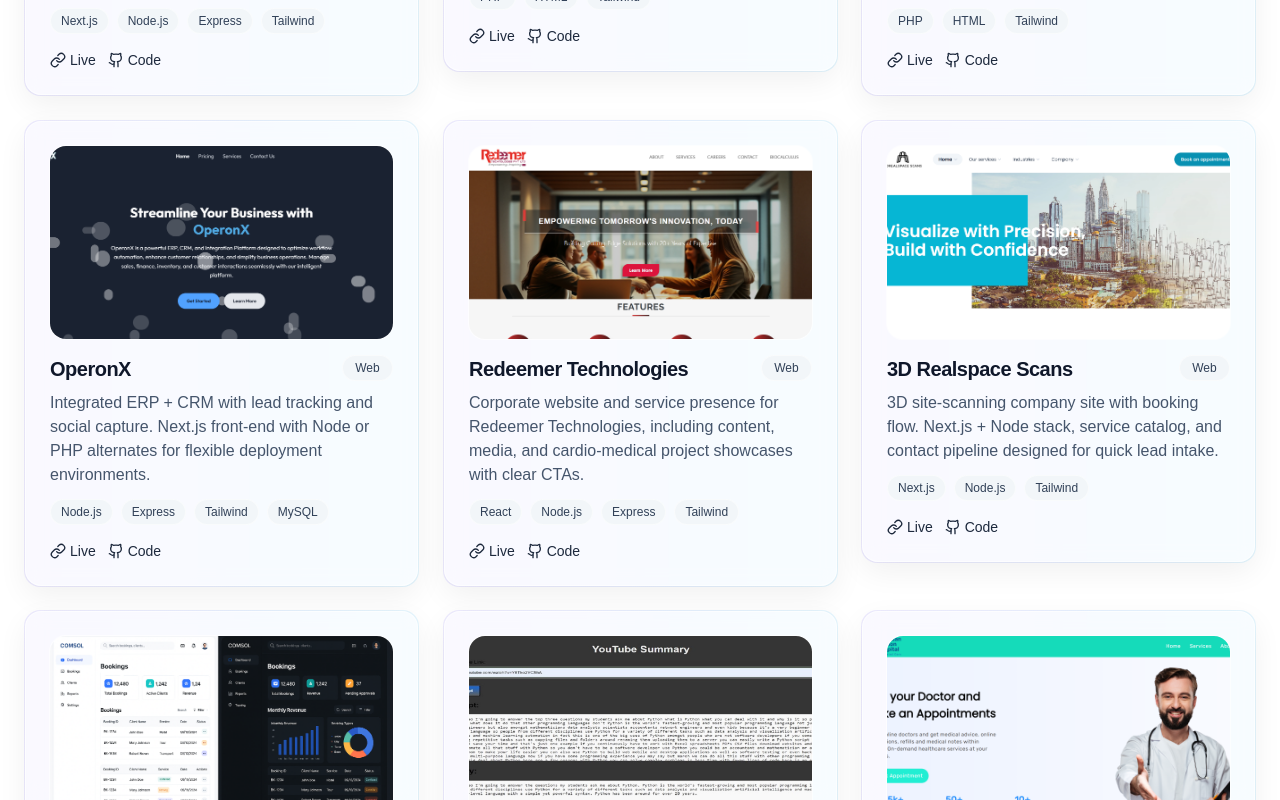
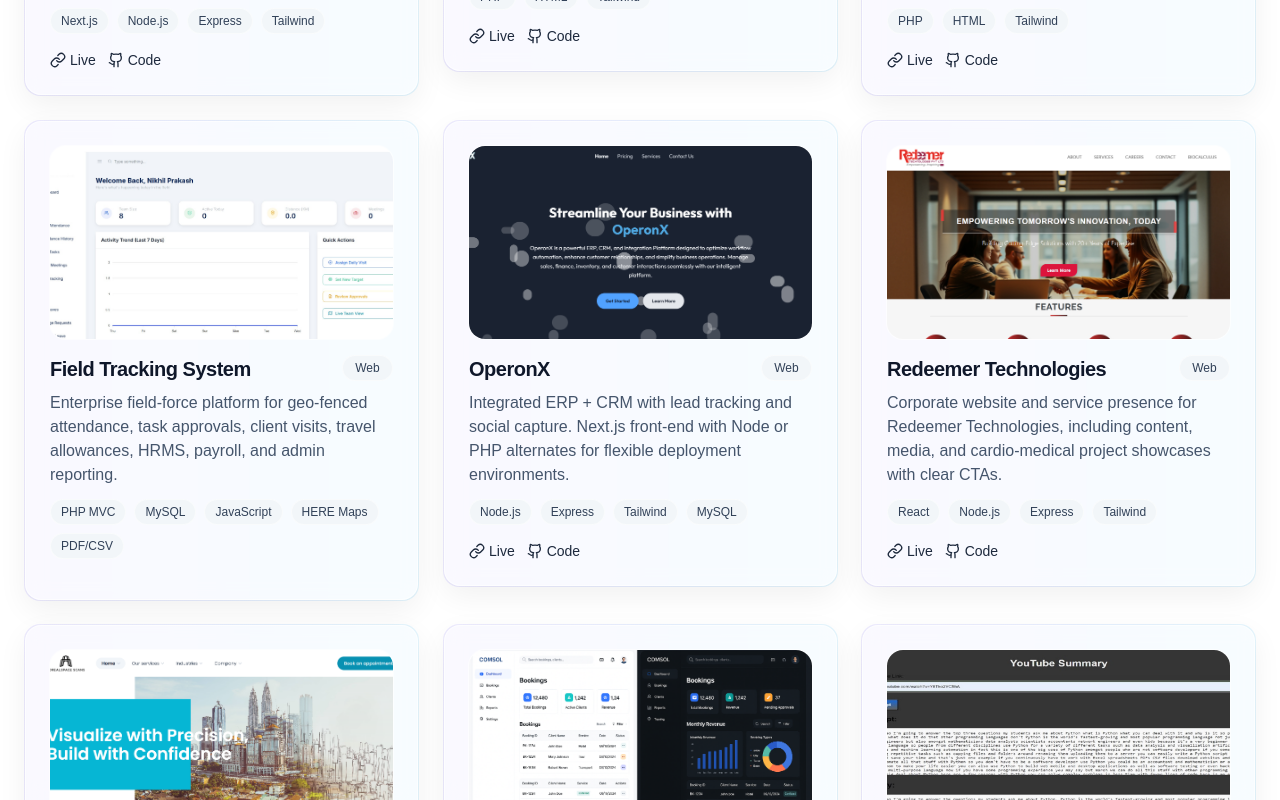
Before and after one commit to nikhilljpskj/Nikhil-JP, a Next.js app: page /projects in a window 1280 px wide. Shown: the part 710-1510 px from the top of the page. Built offline with nearby package versions, Linux system fonts and the light colour scheme.

Commit message:
Projects- Fields

```diff
--- a/src/content/projects.ts
+++ b/src/content/projects.ts
@@ -31,6 +31,14 @@
     href: 'https://daya-life-science-red.vercel.app/',
     repo: 'https://github.com/nikhilljpskj/DayaLifeScience-Red',
     image: '/projects/sales.png',
+  },
+  {
+    title: 'Field Tracking System',
+    description:
+      'Enterprise field-force platform for geo-fenced attendance, task approvals, client visits, travel allowances, HRMS, payroll, and admin reporting.',
+    tech: ['PHP MVC', 'MySQL', 'JavaScript', 'HERE Maps', 'PDF/CSV'],
+    tag: 'Web',
+    image: '/projects/Field-track.jpg',
   },
   {
     title: 'OperonX',
```
Also changed, not shown: public/projects/Field-track.jpg (added), public/projects/holter.png (added).
